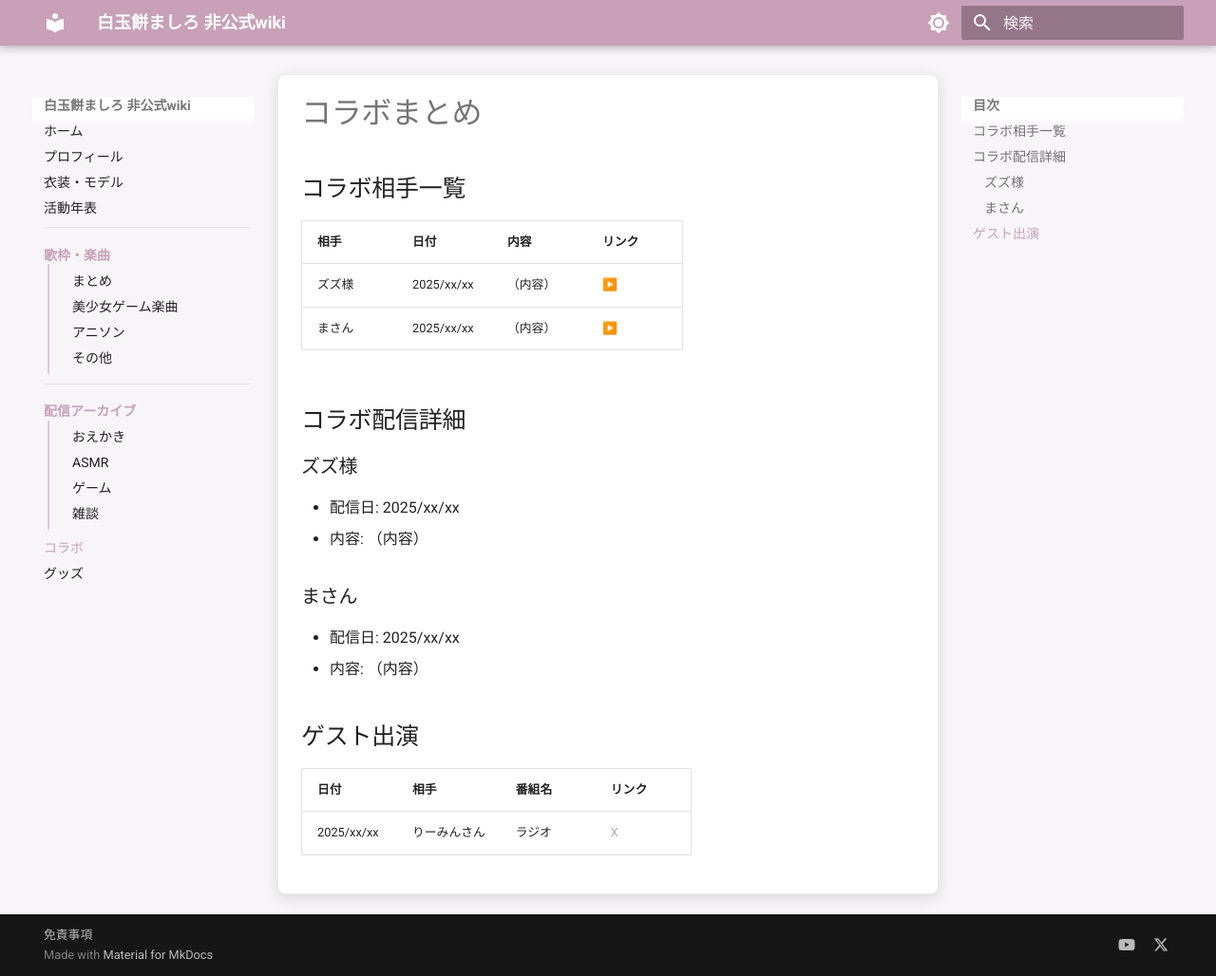
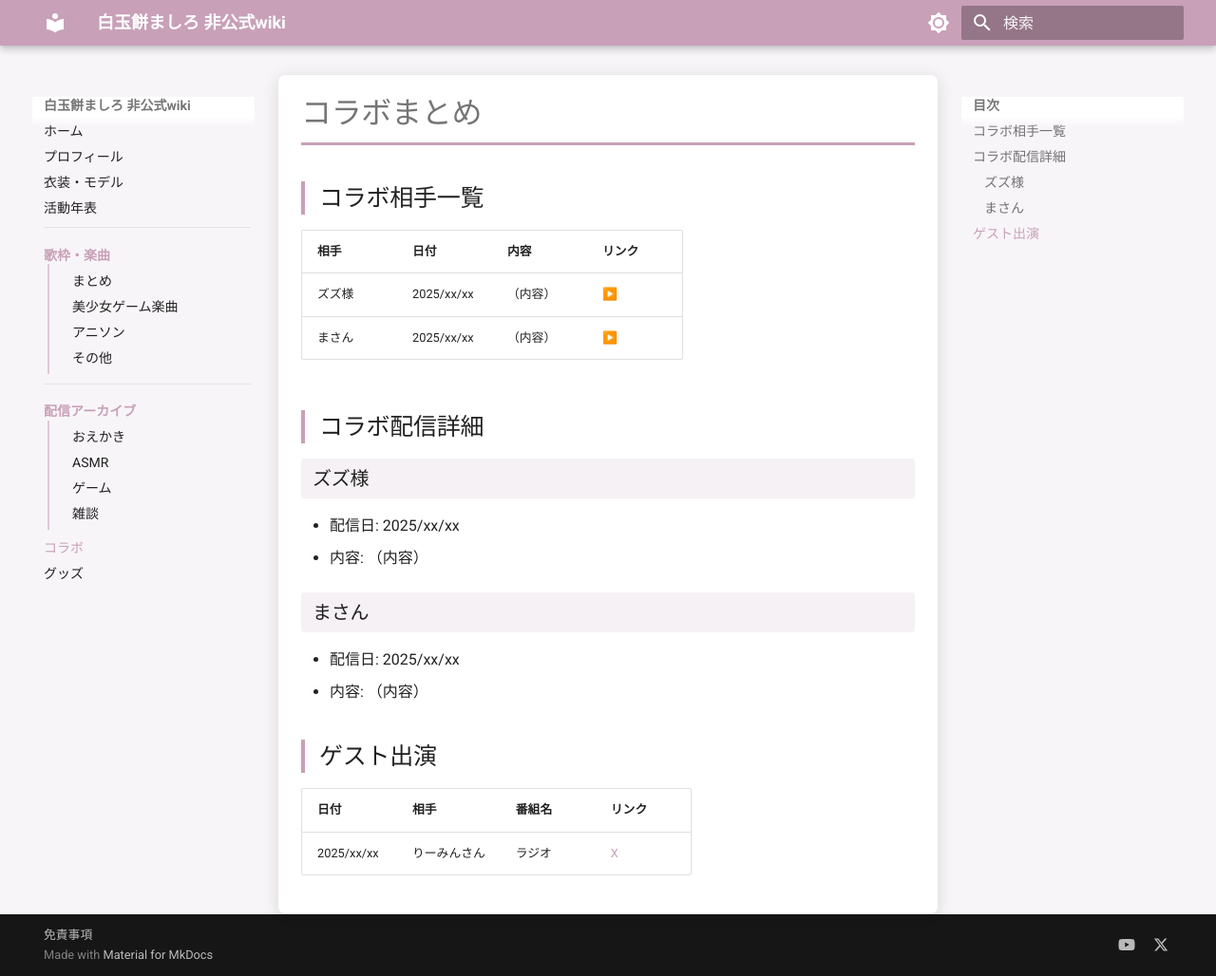
Before and after one commit to ameyamatmk/shiratamamochi-mashiro-unofficial-wiki, an MkDocs documentation site: the page built from docs/collab.md, in a window 1280 px wide and 1028 px high. Shown: the whole window at 95% size. Built offline with MkDocs 1.6.1 and Material for MkDocs 9.7.7, drawn with Linux system fonts in a browser that asks for light colours.

Commit message:
header style

```diff
--- a/docs/stylesheets/custom.css
+++ b/docs/stylesheets/custom.css
@@ -67,3 +67,29 @@
   padding-left: 0.6rem !important;
   border-left: 2px solid var(--md-primary-fg-color--light) !important;
 }
+
+/* =========================================
+   見出しスタイル - 階層の視覚的差別化
+   ========================================= */
+
+/* h1: 下線でアクセント */
+.md-typeset h1 {
+  border-bottom: 3px solid var(--md-primary-fg-color);
+  padding-bottom: 0.3em;
+  margin-bottom: 0.8em;
+}
+
+/* h2: 左ボーダーでセクション感 */
+.md-typeset h2 {
+  border-left: 4px solid var(--md-primary-fg-color);
+  padding-left: 0.6em;
+  margin-top: 1.5em;
+}
+
+/* h3: 薄い背景色で小見出し感 */
+.md-typeset h3 {
+  background: var(--md-accent-fg-color--transparent);
+  padding: 0.3em 0.6em;
+  border-radius: 4px;
+  margin-top: 1.2em;
+}
```
